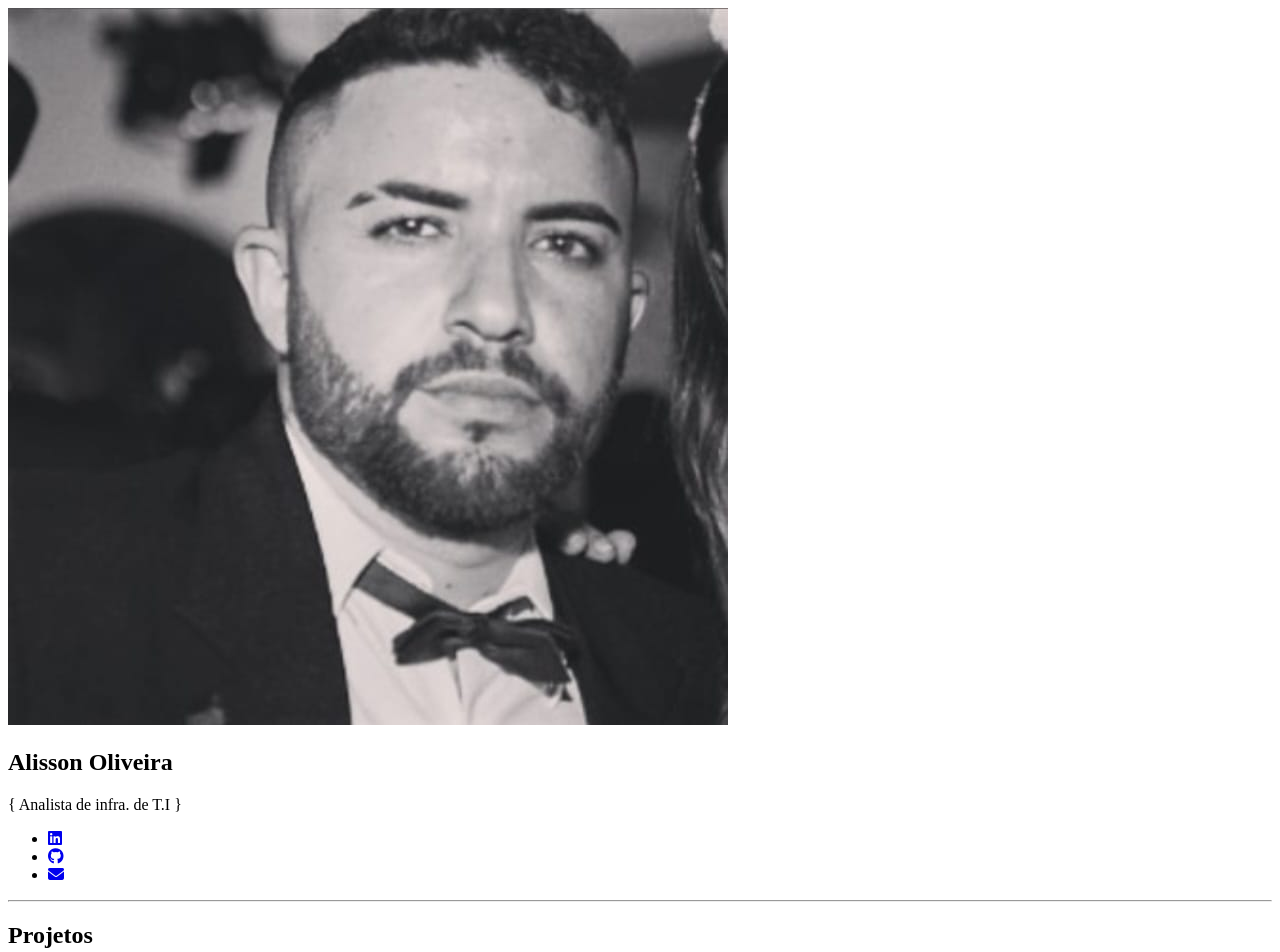
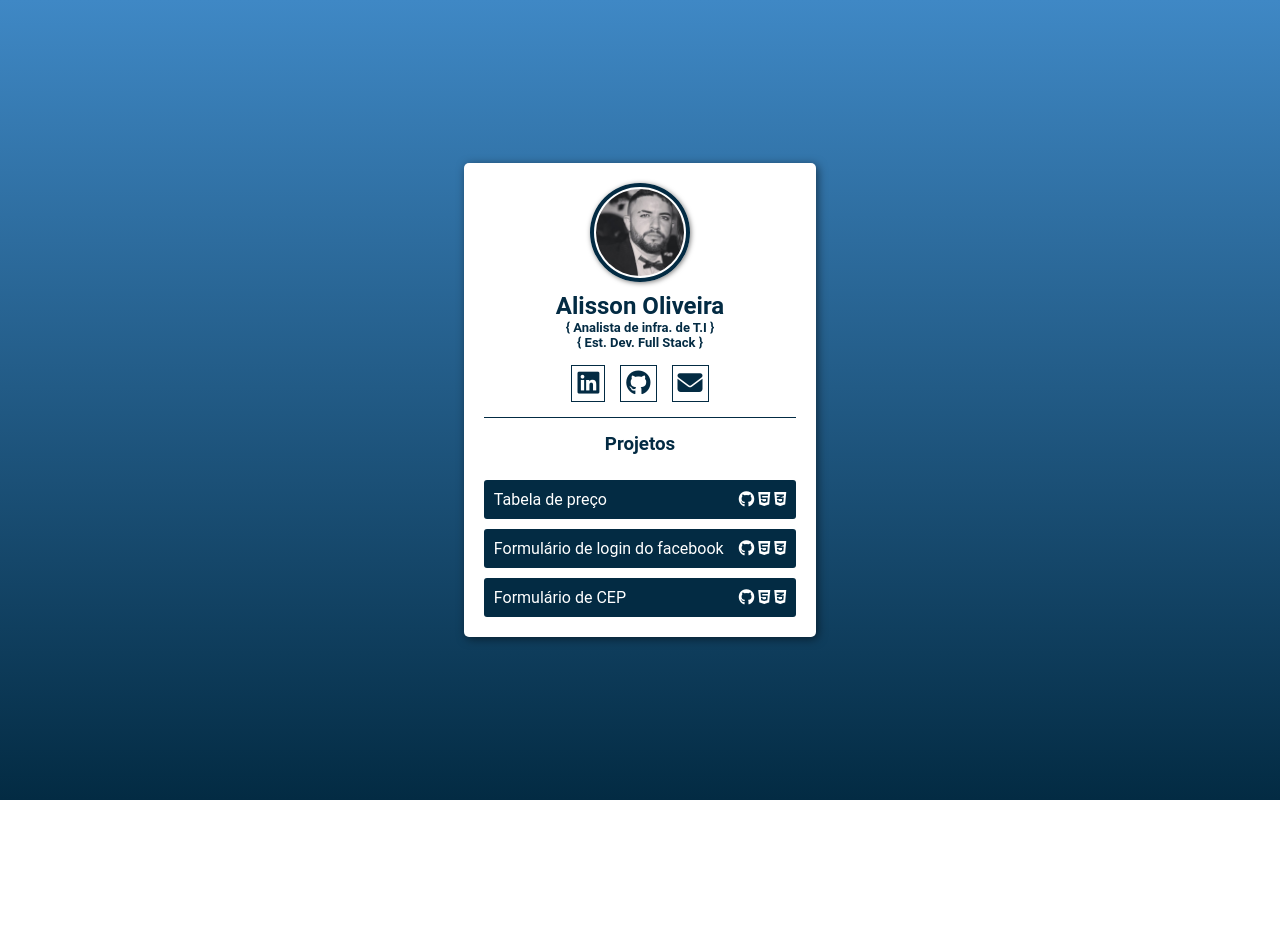
Before and after one commit to devalissonoliveira/devalissonoliveira.github.io, a plain HTML site: page index.html in a window 1280 px wide. Shown: the top 952 px of the page. After the commit the page ends 800 px from the top, so only its background shows below. Drawn offline with Linux system fonts and the light colour scheme.

Commit message:
Criado a pasta css, junto com o arquivo style.css e toda estilização do site

```diff
--- /dev/null
+++ b/css/style.css
@@ -0,0 +1,134 @@
+/* RESET CSS */
+*{
+    margin: 0;
+    padding: 0;
+    box-sizing: border-box;
+}
+
+a {
+    text-decoration: none;
+}
+
+ul{
+    list-style: none;
+}
+
+@import url('https://fonts.googleapis.com/css2?family=Roboto:ital,wght@0,100;0,300;0,400;0,500;0,700;0,900;1,100;1,300;1,400;1,500;1,700;1,900&display=swap');
+
+:root{
+    --color1:#D00000;
+    --color2:#FFBA08;
+    --color3:#3F88C5;
+    --color4:#032B43;
+    --color5:#136F63;
+    --cor-base:#032B43;
+    --cor-bg-perfil:#fff;
+    --cor-font-projetos: #fff;
+
+    --font-padrao: "Roboto", sans-serif;
+}
+
+body{
+    background-image: linear-gradient(to bottom, var(--color3), var(--color4));
+    height: 100vh;
+    background-attachment: fixed;
+    font-family: var(--font-padrao);
+}
+
+main{
+    width: 100vw;
+    height: 100vh;
+    display: flex;
+    justify-content: center;
+    align-items: center;
+}
+
+#perfil-container{
+    background-color: var(--cor-bg-perfil);
+    display: flex;
+    flex-flow: column wrap;
+    align-items: center;
+    border-radius: 5px;
+    padding: 20px;
+    color: var(--cor-base);
+    box-shadow: 2px 2px 10px rgba(0, 0, 0, 0.507);
+}
+
+#perfil-container img{
+    width: 100px;
+    border-radius: 50%;
+    border: 4px solid var(--cor-base);
+    padding: 2px;
+    margin-bottom: 10px;
+    box-shadow: 1px 1px 5px rgba(0, 0, 0, 0.507);
+}
+
+#perfil-container p{
+    font-size: 13px;
+    font-weight: bold;
+}
+
+
+#perfil-container .list-contatos{
+    display: flex;
+    flex-flow: row wrap;
+    gap: 15px;
+    margin: 15px auto;
+}
+
+#perfil-container .item-contato{
+    border: 1px solid var(--cor-base);
+    padding: 5px;
+    display: flex;
+    justify-content: center;
+    align-items: center;
+}
+
+#perfil-container .item-contato:hover{
+    background-color: var(--cor-base);
+}
+
+#perfil-container .item-contato i{
+    color: var(--cor-base);
+    font-size: 25px;
+}
+
+#perfil-container .item-contato i:hover{
+    color: var(--cor-font-projetos);
+}
+
+
+#perfil-container hr{
+    border: none;
+    height: 1px;
+    width: 100%;
+    background-color: var(--cor-base);
+}
+
+#perfil-container h3{
+    margin: 15px 0;
+}
+
+.list-projetos{
+    width: 100%;
+}
+
+#perfil-container .item-projeto{
+    transition: all 0.4s ease-in-out;
+}
+
+#perfil-container .item-projeto:hover{
+    transform: scale(1.1);
+}
+
+#perfil-container .link-projeto{
+    display: flex;
+    flex-flow: row wrap;
+    justify-content: space-between;
+    background-color: var(--cor-base);
+    border-radius: 3px;
+    margin-top: 10px;
+    padding: 10px;
+    color: var(--cor-font-projetos);
+    gap: 15px;
+}
--- a/index.html
+++ b/index.html
@@ -6,6 +6,7 @@
     <title>Alisson Oliveira</title>
     <link rel="shortcut icon" href="img/favicon.png" type="image/png">
     <link rel="stylesheet" href="https://cdnjs.cloudflare.com/ajax/libs/font-awesome/6.5.1/css/all.min.css" integrity="sha512-DTOQO9RWCH3ppGqcWaEA1BIZOC6xxalwEsw9c2QQeAIftl+Vegovlnee1c9QX4TctnWMn13TZye+giMm8e2LwA==" crossorigin="anonymous" referrerpolicy="no-referrer" />
+    <link rel="stylesheet" href="css/style.css">
 </head>
 <body>
     <main>
@@ -13,6 +14,7 @@
             <img src="img/fotoPerfil.jpeg" alt="Foto de perfil em preto e branco de Alisson Oliveira">
             <h1>Alisson Oliveira</h1>
             <p>{ Analista de infra. de T.I }</p>
+            <p>{ Est. Dev. Full Stack }</p>
             <ul class="list-contatos">
                 <li class="item-contato">
                     <a href="https://www.linkedin.com/in/alisson-oliveira-2b28b9249" target="_blank" rel="external" class="link-contato">
@@ -31,7 +33,7 @@
                 </li>
             </ul>
             <hr>
-            <h2>Projetos</h2>
+            <h3>Projetos</h3>
             <ul class="list-projetos">
                 <li class="item-projeto">
                     <a href="https://github.com/devalissonoliveira/wix-tab-price" target="_blank" rel="external" class="link-projeto">
```
